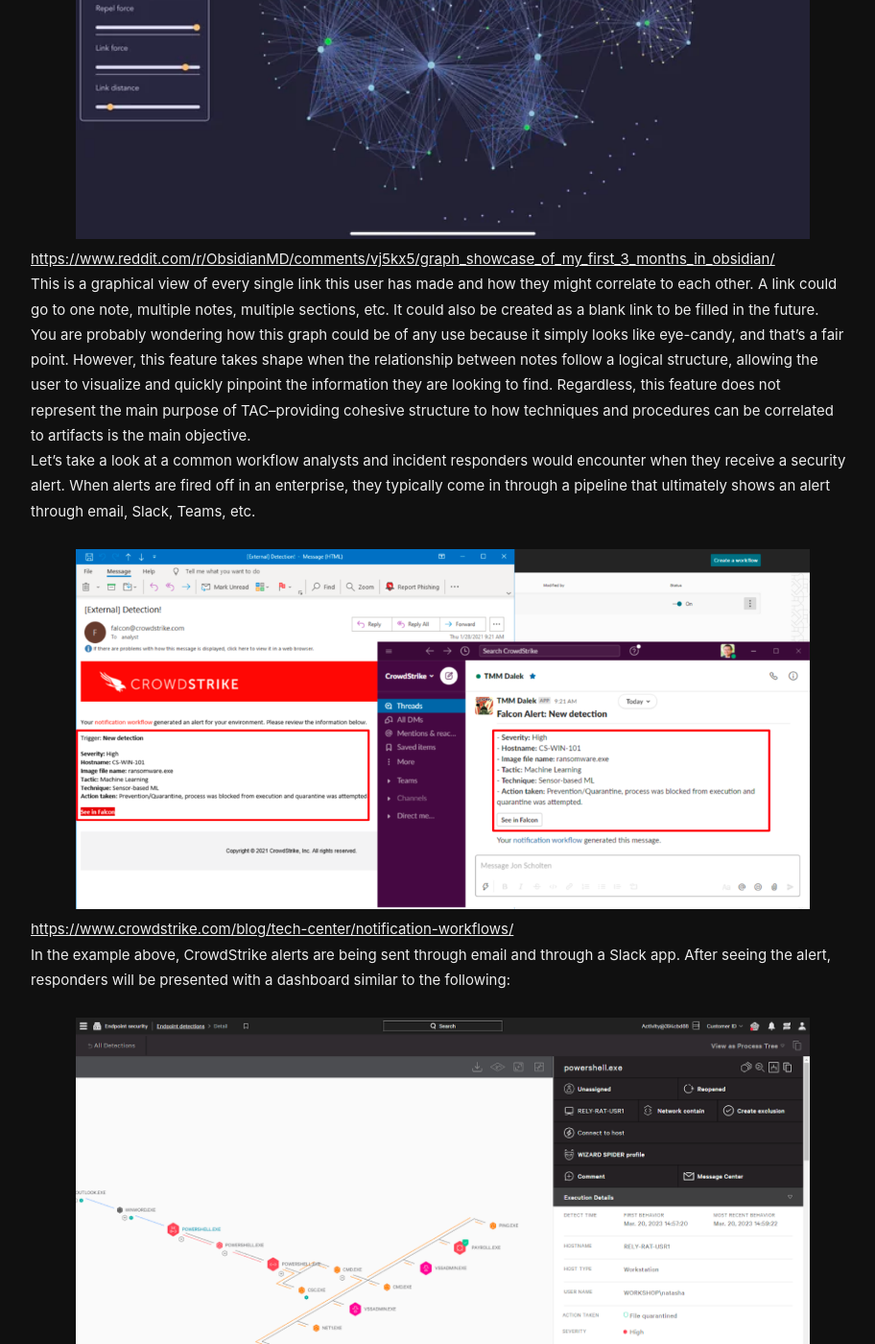
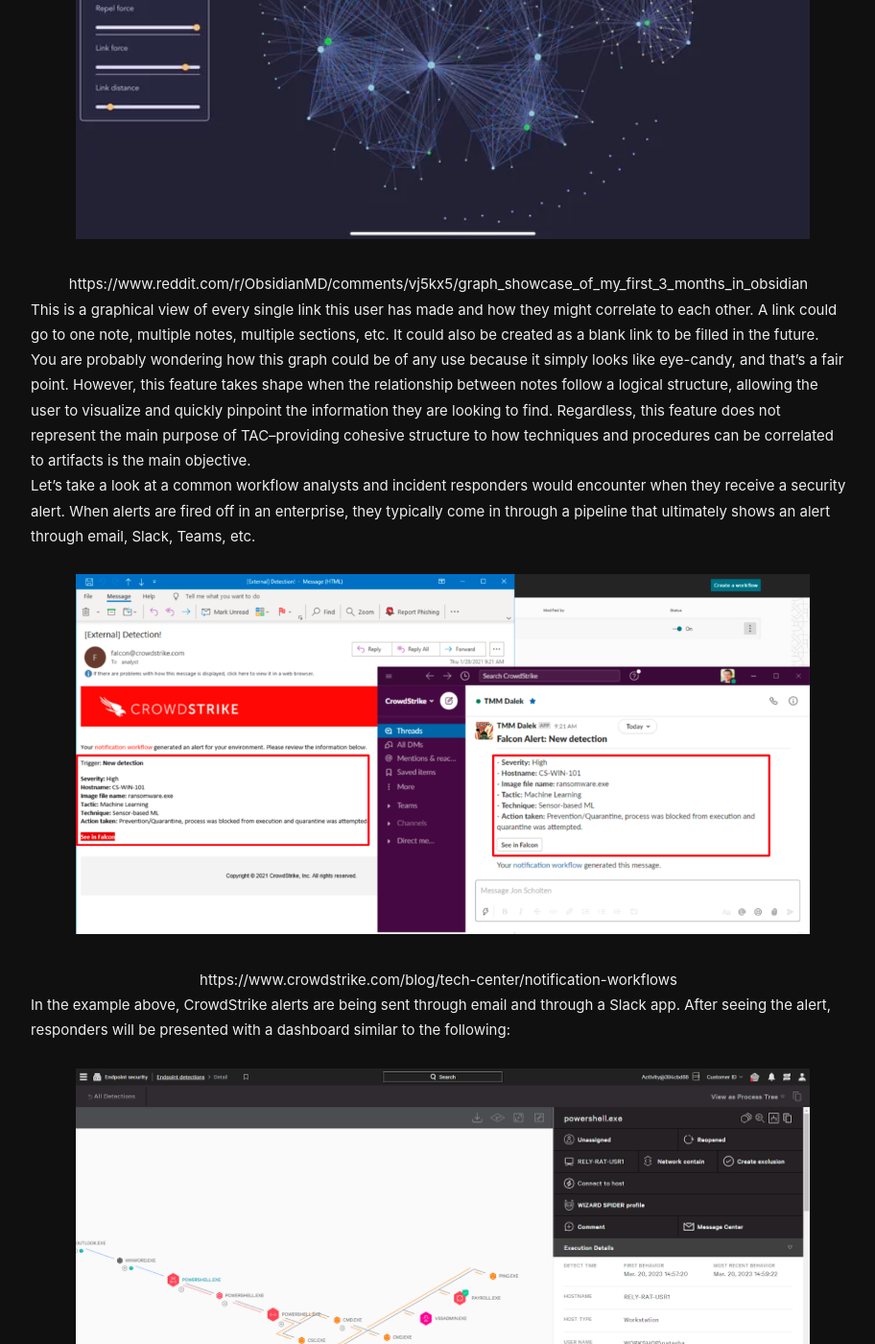
Before and after one commit to notbricey/brisee.github.io, a Jekyll site: the page built from _posts/2024-01-16-tac.md, in a window 1280 px wide and 1400 px high, scrolled down 2636 px. Shown: the whole window at 96% size, without its empty margins (183-1095 px from the left). Built offline with Jekyll 4.4.1, drawn with Linux system fonts in a browser that asks for light colours; some of the changed text lies outside the part shown.

Commit message:
Update 2024-01-16-tac.md

```diff
--- a/_posts/2024-01-16-tac.md
+++ b/_posts/2024-01-16-tac.md
@@ -68,8 +68,10 @@ If you have not seen what Obsidian’s linking capabilities look like, let’s t
   <img src="{{ site.github.url }}/images/blue-team/tac/Untitled.png" />
 </p>
 
+<p align="center">
+https://www.reddit.com/r/ObsidianMD/comments/vj5kx5/graph_showcase_of_my_first_3_months_in_obsidian
+</p>
 
-[https://www.reddit.com/r/ObsidianMD/comments/vj5kx5/graph_showcase_of_my_first_3_months_in_obsidian/](https://www.reddit.com/r/ObsidianMD/comments/vj5kx5/graph_showcase_of_my_first_3_months_in_obsidian/)
 
 This is a graphical view of every single link this user has made and how they might correlate to each other. A link could go to one note, multiple notes, multiple sections, etc. It could also be created as a blank link to be filled in the future.  You are probably wondering how this graph could be of any use because it simply looks like eye-candy, and that’s a fair point. However, this feature takes shape when the relationship between notes follow a logical structure, allowing the user to visualize and quickly pinpoint the information they are looking to find. Regardless, this feature does not represent the main purpose of TAC–providing cohesive structure to how techniques and procedures can be correlated to artifacts is the main objective.
 
@@ -79,7 +81,9 @@ Let’s take a look at a common workflow analysts and incident responders would
   <img src="{{ site.github.url }}/images/blue-team/tac/Untitled 1.png" />
 </p>
 
-[https://www.crowdstrike.com/blog/tech-center/notification-workflows/](https://www.crowdstrike.com/blog/tech-center/notification-workflows/)
+<p align="center">
+https://www.crowdstrike.com/blog/tech-center/notification-workflows
+</p>
 
 In the example above, CrowdStrike alerts are being sent through email and through a Slack app. After seeing the alert, responders will be presented with a dashboard similar to the following:
 
@@ -87,7 +91,11 @@ In the example above, CrowdStrike alerts are being sent through email and throug
   <img src="{{ site.github.url }}/images/blue-team/tac/Untitled 2.png" />
 </p>
 
-[https://www.crowdstrike.com/blog/tech-center/how-to-get-better-visibility-with-falcon-insight/](https://www.crowdstrike.com/blog/tech-center/how-to-get-better-visibility-with-falcon-insight/)
+
+<p align="center">
+https://www.crowdstrike.com/blog/tech-center/how-to-get-better-visibility-with-falcon-insight
+</p>
+
 
 The issue that rises now is where do you look? Why is the process tree the way it is? Is this activity normal? CrowdStrike and other products that alert you on anomalous / malicious activity only provide so much detail and it is up to the responders to identify anomalies and make connections. This is where TAC shines–in bridging the initial identification of an alert to gaining a better understanding of the situation at hand using existing knowledge.
 
```
